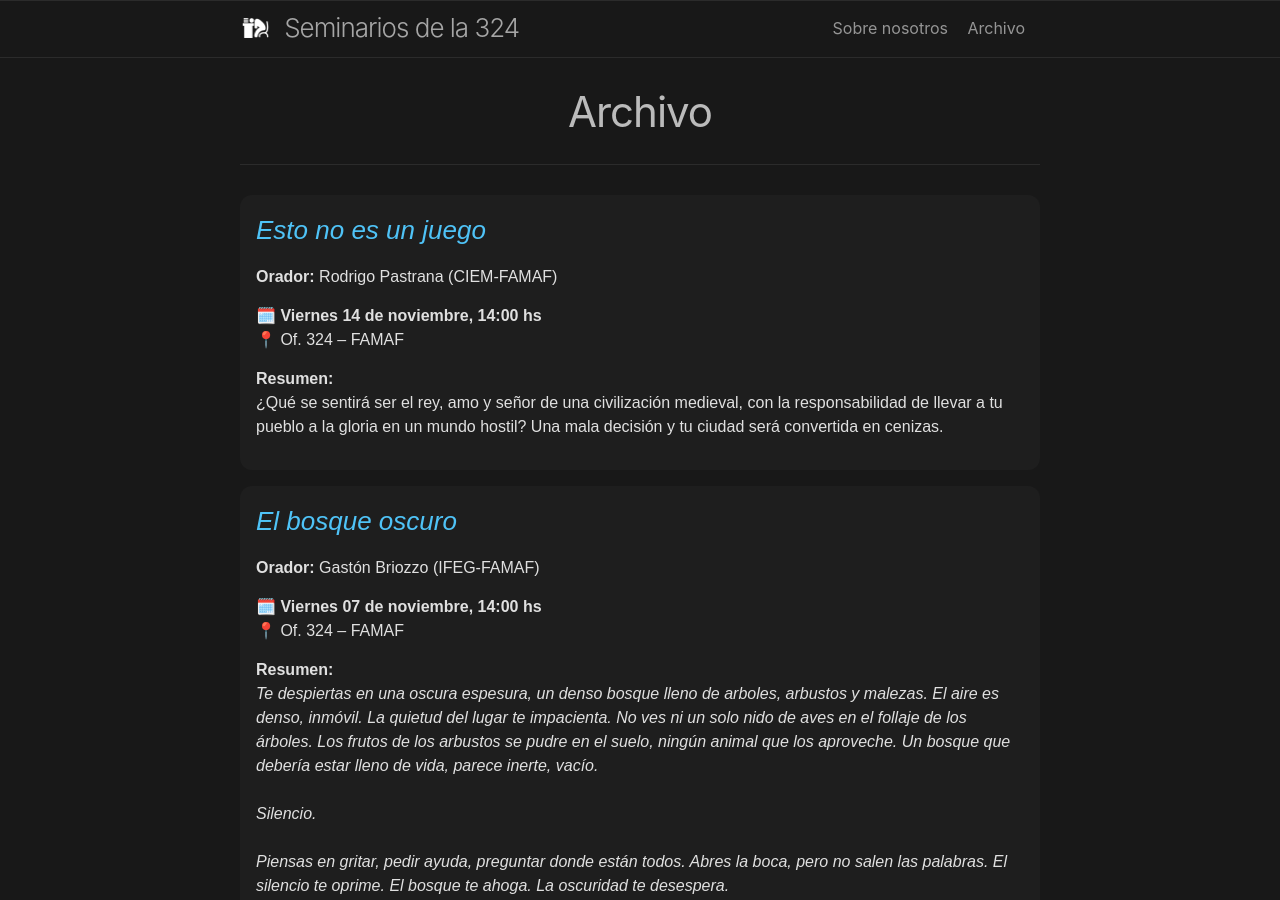
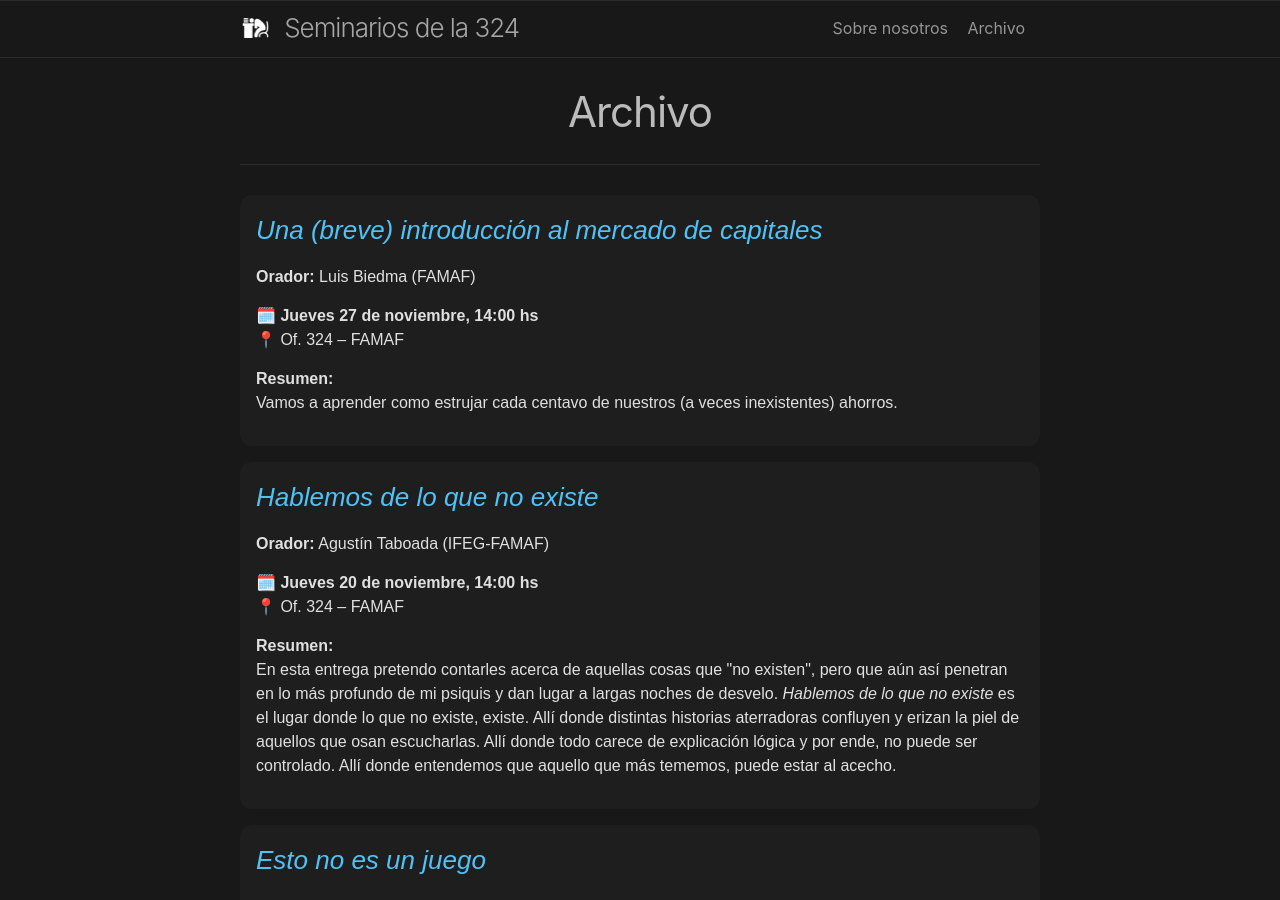
Before and after one commit to nicolasvazquez95/seminarios324, a Jekyll site: the page built from archivo.md, in a window 1280 px wide and 900 px high. Built offline with Jekyll 4.4.1, drawn with Linux system fonts in a browser that asks for light colours.

Commit message:
Update seminar details for "Una (breve) introducción al mercado de capitales" and "Hablemos de lo que no existe" with new images, links, and summaries

```diff
--- a/archivo.md
+++ b/archivo.md
@@ -4,6 +4,38 @@ title: "Archivo"
 # author: "Nicolás Vazquez"
 # date: 2025-08-30
 ---
+
+<div style="background:#1e1e1e; border-radius:12px; padding:1em; margin:1em 0; color:#e0e0e0; font-family: sans-serif;">
+  <h3 style="margin-top:0;">
+    <a class="seminario-link"
+       href="{{ '/2025/11/27/Breve-introduccion-mercado-capitales/' | relative_url }}">
+      Una (breve) introducción al mercado de capitales
+    </a>
+  </h3>
+
+  <p><strong>Orador:</strong> Luis Biedma (FAMAF)</p>
+  <p>🗓️ <strong>Jueves 27 de noviembre, 14:00 hs</strong><br>
+     📍 Of. 324 – FAMAF</p>
+  <p><strong>Resumen:</strong><br>
+    Vamos a aprender como estrujar cada centavo de nuestros (a veces inexistentes) ahorros.
+  </p>
+</div>
+
+<div style="background:#1e1e1e; border-radius:12px; padding:1em; margin:1em 0; color:#e0e0e0; font-family: sans-serif;">
+  <h3 style="margin-top:0;">
+    <a class="seminario-link"
+       href="{{ '/2025/11/20/Hablemos-de-lo-que-no-existe/' | relative_url }}">
+      Hablemos de lo que no existe
+    </a>
+  </h3>
+
+  <p><strong>Orador:</strong> Agustín Taboada (IFEG-FAMAF)</p>
+  <p>🗓️ <strong>Jueves 20 de noviembre, 14:00 hs</strong><br>
+     📍 Of. 324 – FAMAF</p>
+  <p><strong>Resumen:</strong><br>
+     En esta entrega pretendo contarles acerca de aquellas cosas que "no existen", pero que aún así penetran en lo más profundo de mi psiquis y dan lugar a largas noches de desvelo. <em> Hablemos de lo que no existe </em> es el lugar donde lo que no existe, existe. Allí donde distintas historias aterradoras confluyen y erizan la piel de aquellos que osan escucharlas. Allí donde todo carece de explicación lógica y por ende, no puede ser controlado. Allí donde entendemos que aquello que más tememos, puede estar al acecho.
+  </p>
+</div>
 
 <div style="background:#1e1e1e; border-radius:12px; padding:1em; margin:1em 0; color:#e0e0e0; font-family: sans-serif;">
   <h3 style="margin-top:0;">
```
Also changed, not shown: _posts/2025-11-20-Hablemos-de-lo-que-no-existe.md (+4 -8 lines), _posts/2025-11-27-Breve-introduccion-mercado-capitales.md (added, +23 -0 lines), index.md (+20 -20 lines), assets/posts/front/Introduccion-Mercado-Capitales.jpg (added), assets/posts/photos/2025-11-20.jpeg (added), assets/posts/photos/2025-11-27_1.jpeg (added), assets/posts/photos/2025-11-27_2.jpeg (added), 2 other files.
